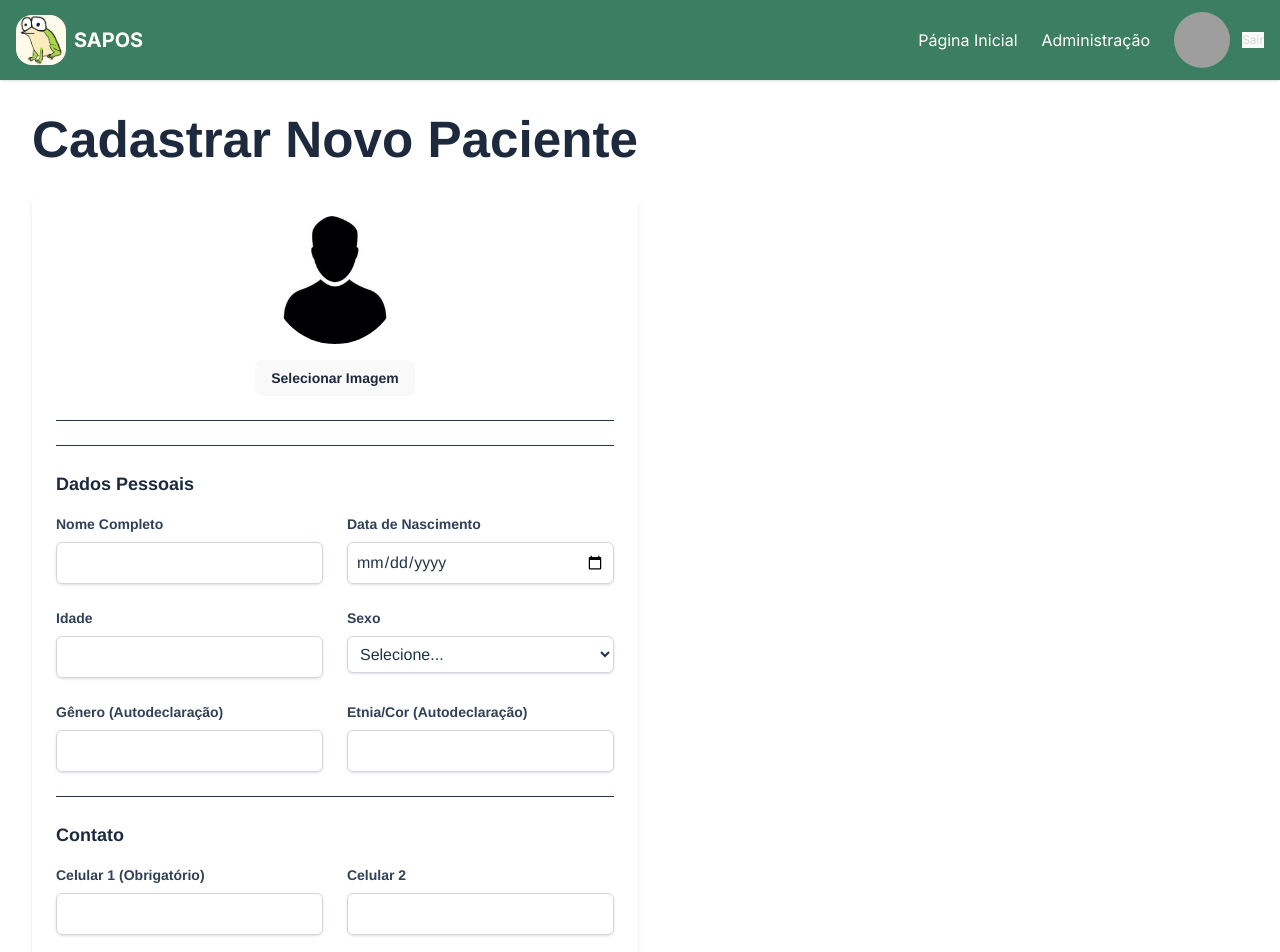
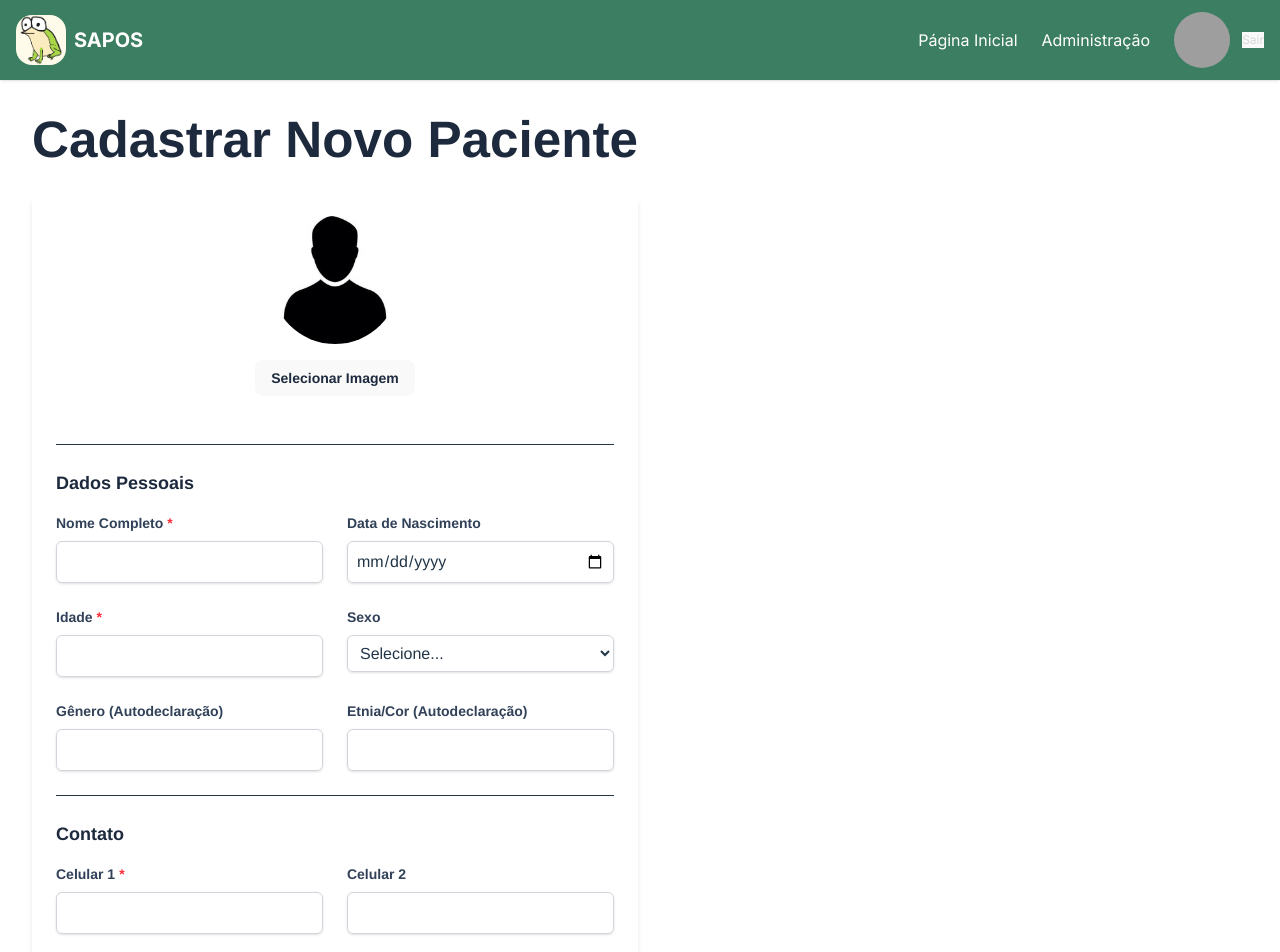
Before and after one commit to israelnavarros/Sapos-V2, a React (Vite) app in the folder frontend/: page /sec_adicionar_paciente in a window 1280 px wide. Shown: the top 952 px of the page. Built offline with nearby package versions, Linux system fonts and the light colour scheme; sample sign-in values are in the browser's storage; grey boxes are pictures that could not be loaded.

Commit message:
add: Asterisco na criacao paciente

```diff
--- a/frontend/src/Sec_Paciente_Adicionar.jsx
+++ b/frontend/src/Sec_Paciente_Adicionar.jsx
@@ -4,11 +4,12 @@ import Header from "./Header";
 import Cropper from "cropperjs";
 import "cropperjs/dist/cropper.min.css";
 
-function FormField({ label, htmlFor, children }) {
+function FormField({ label, htmlFor, children, required = false }) {
     return (
         <div>
             <label htmlFor={htmlFor} className="block text-sm font-semibold text-slate-700 mb-1">
                 {label}
+                {required && <span className="text-red-500 ml-1">*</span>}
             </label>
             {children}
         </div>
@@ -152,7 +153,7 @@ export default function SecAdicionarPaciente() {
 
                     <form onSubmit={handleSubmit} className="bg-white p-6 rounded-xl shadow-md space-y-6">
                         {/* --- SEÇÃO DE FOTO DO PACIENTE --- */}
-                        <div className="flex flex-col items-center gap-4 border-b pb-6">
+                        <div className="flex flex-col items-center gap-4 pb-6">
                             <img
                                 src={finalPreviewUrl}
                                 alt="Preview do Paciente"
@@ -177,13 +178,13 @@ export default function SecAdicionarPaciente() {
                         <div className="border-t pt-6">
                             <h2 className="text-lg font-semibold text-slate-800 mb-4">Dados Pessoais</h2>
                             <div className="grid grid-cols-1 md:grid-cols-2 gap-6">
-                                <FormField label="Nome Completo" htmlFor="nome_completo" className="md:col-span-2">
+                                <FormField label="Nome Completo" htmlFor="nome_completo" className="md:col-span-2"  required>
                                     <input id="nome_completo" name="nome_completo" required value={formData.nome_completo} onChange={handleChange} className={inputStyle} />
                                 </FormField>
                                 <FormField label="Data de Nascimento" htmlFor="data_nascimento">
                                     <input id="data_nascimento" name="data_nascimento" type="date" value={formData.data_nascimento} onChange={handleChange} className={inputStyle} />
                                 </FormField>
-                                <FormField label="Idade" htmlFor="idade">
+                                <FormField label="Idade" htmlFor="idade"  required>
                                     <input id="idade" name="idade" type="number" required value={formData.idade} onChange={handleChange} className={inputStyle} />
                                 </FormField>
                                 <FormField label="Sexo" htmlFor="sexo">
@@ -204,7 +205,7 @@ export default function SecAdicionarPaciente() {
                         <div className="border-t pt-6">
                             <h2 className="text-lg font-semibold text-slate-800 mb-4">Contato</h2>
                             <div className="grid grid-cols-1 md:grid-cols-2 gap-6">
-                                <FormField label="Celular 1 (Obrigatório)" htmlFor="celular1">
+                                <FormField label="Celular 1" htmlFor="celular1"  required>
                                     <input id="celular1" name="celular1" required value={formData.celular1} onChange={handleChange} className={inputStyle} />
                                 </FormField>
                                 <FormField label="Celular 2" htmlFor="celular2">
```
